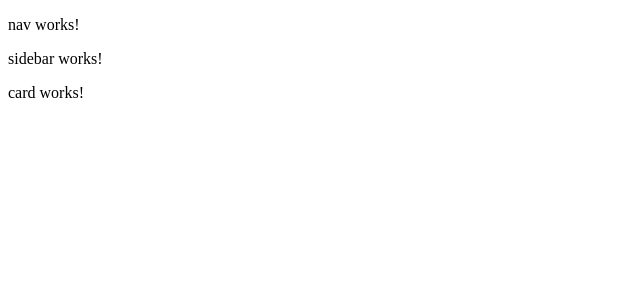
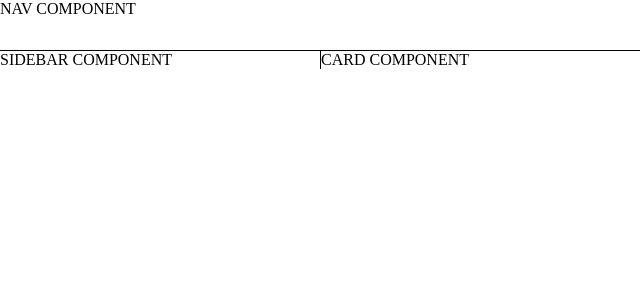
Before and after one commit to mkrenshaw96/swapi, an Angular app: page / in a window 1280 px wide. Shown: the top 300 px of the page, without its empty margins (0-640 px from the left). Built offline with nearby package versions, Linux system fonts and the light colour scheme.

Commit message:
Added templates

```diff
--- a/package.json
+++ b/package.json
@@ -11,11 +11,13 @@
   },
   "private": true,
   "dependencies": {
-    "@angular/animations": "~8.0.3",
+    "@angular/animations": "^8.0.3",
+    "@angular/cdk": "^8.0.2",
     "@angular/common": "~8.0.3",
     "@angular/compiler": "~8.0.3",
     "@angular/core": "~8.0.3",
     "@angular/forms": "~8.0.3",
+    "@angular/material": "^8.0.2",
     "@angular/platform-browser": "~8.0.3",
     "@angular/platform-browser-dynamic": "~8.0.3",
     "@angular/router": "~8.0.3",
--- a/src/app/app.component.css
+++ b/src/app/app.component.css
@@ -0,0 +1,5 @@
+#wrapper{
+    width:100vw;
+    height: 100vh;
+    display: flex;
+}
--- a/src/app/app.component.html
+++ b/src/app/app.component.html
@@ -1,4 +1,6 @@
 <app-nav></app-nav>
-<app-sidebar></app-sidebar>
-<app-card></app-card>
+<div id='wrapper'>
+  <app-sidebar></app-sidebar>
+  <app-card></app-card>
+</div>
 <router-outlet></router-outlet>
--- a/src/app/app.module.ts
+++ b/src/app/app.module.ts
@@ -6,6 +6,7 @@ import { AppComponent } from './app.component';
 import { NavComponent } from './nav/nav.component';
 import { SidebarComponent } from './sidebar/sidebar.component';
 import { CardComponent } from './card/card.component';
+import { HttpClientModule } from '@angular/common/http';
 
 @NgModule({
   declarations: [
@@ -16,7 +17,8 @@ import { CardComponent } from './card/card.component';
   ],
   imports: [
     BrowserModule,
-    AppRoutingModule
+    AppRoutingModule,
+    HttpClientModule
   ],
   providers: [],
   bootstrap: [AppComponent]
--- a/src/app/card/card.component.css
+++ b/src/app/card/card.component.css
@@ -0,0 +1,4 @@
+#card-container{
+    width: 75vw;
+    height: stretch;
+}
--- a/src/app/card/card.component.html
+++ b/src/app/card/card.component.html
@@ -1 +1,3 @@
-<p>card works!</p>
+<div id='card-container'>
+    CARD COMPONENT
+</div>
--- a/src/app/nav/nav.component.css
+++ b/src/app/nav/nav.component.css
@@ -0,0 +1,7 @@
+nav{
+    width: 100vw;
+    height: 50px;
+    border-bottom: 1px solid black;
+    position: sticky;
+    top:0;
+}
--- a/src/app/nav/nav.component.html
+++ b/src/app/nav/nav.component.html
@@ -1 +1,3 @@
-<p>nav works!</p>
+<nav id='nav'>
+    NAV COMPONENT
+</nav>
--- a/src/app/sidebar/sidebar.component.css
+++ b/src/app/sidebar/sidebar.component.css
@@ -0,0 +1,5 @@
+#sidebar{
+    width: 25vw;
+    height: stretch;
+    border-right: 1px solid black;
+}
--- a/src/app/sidebar/sidebar.component.html
+++ b/src/app/sidebar/sidebar.component.html
@@ -1 +1,3 @@
-<p>sidebar works!</p>
+<div id='sidebar'>
+    SIDEBAR COMPONENT
+</div>
--- a/src/app/sidebar/sidebar.component.ts
+++ b/src/app/sidebar/sidebar.component.ts
@@ -1,4 +1,5 @@
 import { Component, OnInit } from '@angular/core';
+import { HttpClientModule } from '@angular/common/http'
 
 @Component({
   selector: 'app-sidebar',
@@ -7,7 +8,7 @@ import { Component, OnInit } from '@angular/core';
 })
 export class SidebarComponent implements OnInit {
 
-  constructor() { }
+  constructor(private http: HttpClientModule) { }
 
   ngOnInit() {
   }
--- a/src/styles.css
+++ b/src/styles.css
@@ -1 +1,5 @@
 /* You can add global styles to this file, and also import other style files */
+body{
+    padding:0;
+    margin:0;
+}
```
Also changed, not shown: 1 other file (tests, documents, lock files or other folders).
